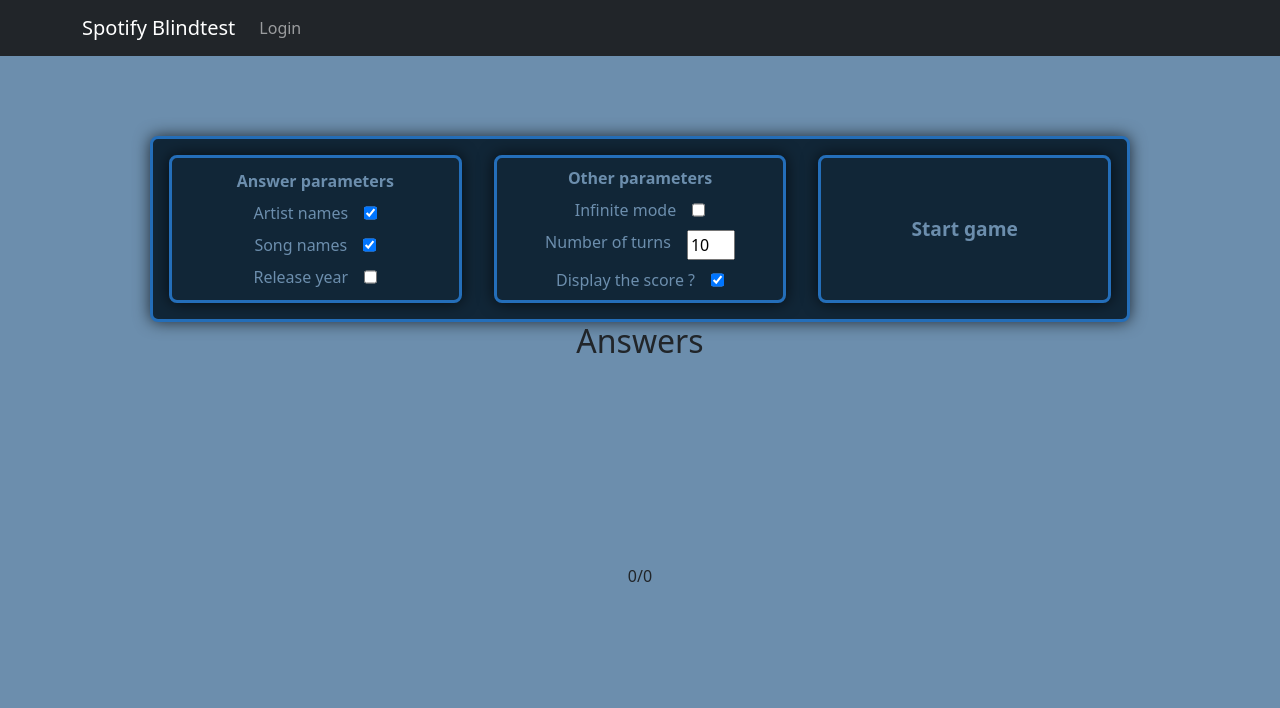
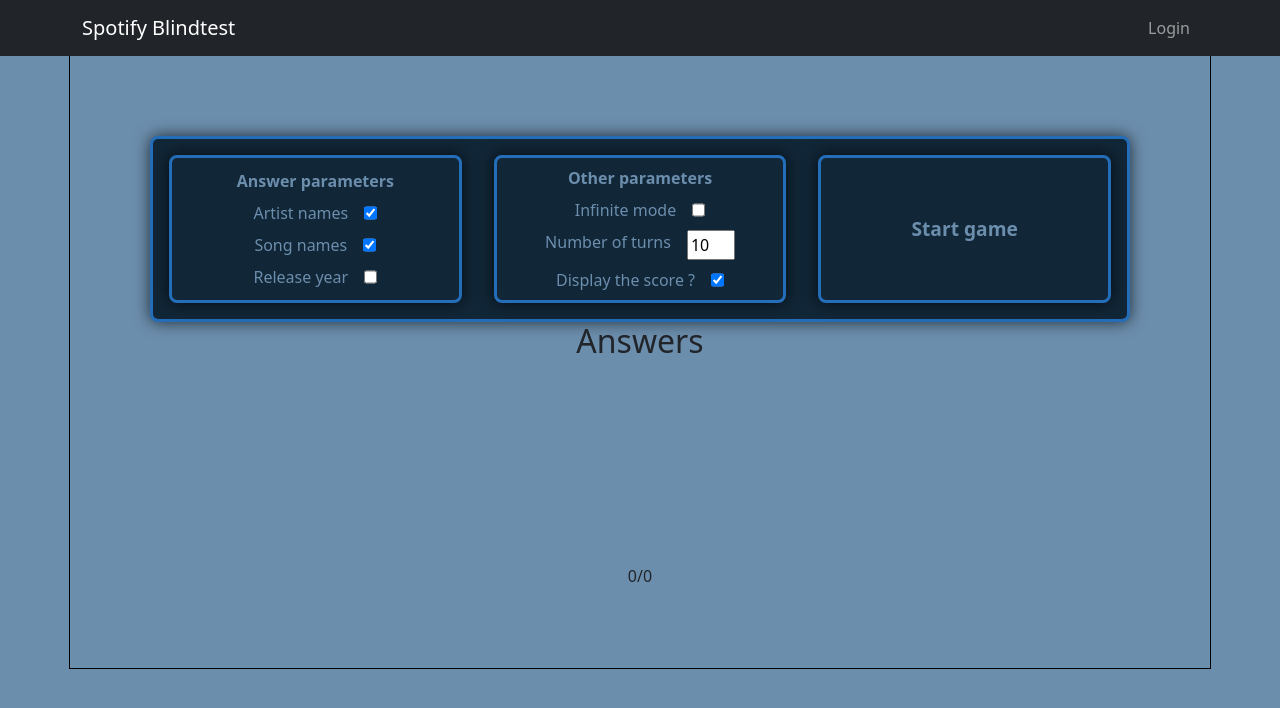
Before and after one commit to louis-tamagny/spotify-blindtest, a React (Vite) app in the folder frontend/: page /game in a window 1280 px wide. Shown: the top 708 px of the page. Built offline with nearby package versions, Linux system fonts and the light colour scheme.

Commit message:
Edit SelectionMenu.jsx / main.css to change display

```diff
--- a/frontend/src/component/GameForm.jsx
+++ b/frontend/src/component/GameForm.jsx
@@ -1,3 +1,4 @@
+/* eslint-disable react/prop-types */
 import { useState } from 'react'
 
 const GameForm = ({ startGame }) => {
@@ -12,7 +13,7 @@
     event.preventDefault()
     const parameters = { artistP, trackP, yearP, infiniteP, nbTurnP, scoreP }
     console.log(parameters)
-    startGame()
+    startGame(parameters)
   }
 
   return (
--- a/frontend/src/component/GameView.jsx
+++ b/frontend/src/component/GameView.jsx
@@ -1,6 +1,6 @@
 import { useState } from 'react'
 import Container from 'react-bootstrap/Container'
-import { Row, Col, Button } from 'react-bootstrap'
+import { Row, Col } from 'react-bootstrap'
 import GameAnswers from './GameAnswers'
 import { useDispatch, useSelector } from 'react-redux'
 import {
--- a/frontend/src/component/SelectionMenu.jsx
+++ b/frontend/src/component/SelectionMenu.jsx
@@ -2,7 +2,7 @@
 import Container from 'react-bootstrap/Container'
 import NavBar from 'react-bootstrap/Navbar'
 import Nav from 'react-bootstrap/Nav'
-import { NavDropdown, Navbar } from 'react-bootstrap'
+import { NavDropdown, NavLink, Navbar } from 'react-bootstrap'
 import { handleLogin, handleLogout } from '../services/login'
 
 const SelectionMenu = () => {
@@ -17,15 +17,18 @@
   return (
     <>
       <NavBar
+        fixed='sticky top'
         expand='md'
         bg='dark'
         data-bs-theme='dark'>
         <Container>
           <NavBar.Brand>Spotify Blindtest</NavBar.Brand>
           <Navbar.Toggle aria-controls='basic-navbar-nav' />
-          <NavBar.Collapse id='basic-navbar-nav'>
+          <NavBar.Collapse
+            id='basic-navbar-nav'
+            className='justify-content-between'>
             <Nav>
-              {isLoggedIn ? (
+              {isLoggedIn && (
                 <>
                   <Nav.Link href='/playlists/user'>Collection</Nav.Link>
                   <Nav.Link href='/playlists/featured'>Featured</Nav.Link>
@@ -48,8 +51,12 @@
                       Punk
                     </NavDropdown.Item>
                   </NavDropdown>
-                  <Nav.Link onClick={handleLogout}>Logout</Nav.Link>
                 </>
+              )}
+            </Nav>
+            <Nav className='justify-content-end'>
+              {isLoggedIn ? (
+                <Nav.Link onClick={handleLogout}>Logout</Nav.Link>
               ) : (
                 <Nav.Link onClick={handleLogin}>Login</Nav.Link>
               )}
--- a/frontend/src/main.css
+++ b/frontend/src/main.css
@@ -1,3 +1,6 @@
+* {
+  box-sizing: border-box;
+}
 .playlistCard {
   max-width: 250px;
   margin: 0.3em;
@@ -75,6 +78,7 @@
 
 #game-screen {
   padding: 5em;
+  outline: 1px solid black;
 }
 #game-form {
   display: flex;
--- a/frontend/src/services/spotify.js
+++ b/frontend/src/services/spotify.js
@@ -15,8 +15,7 @@
         await JSON.parse(localStorage.getItem('loggedInUser')).refresh_token
       )
     }
-    console.log('handleError catch:', error)
-    return null
+    throw error
   }
 }
 
```
